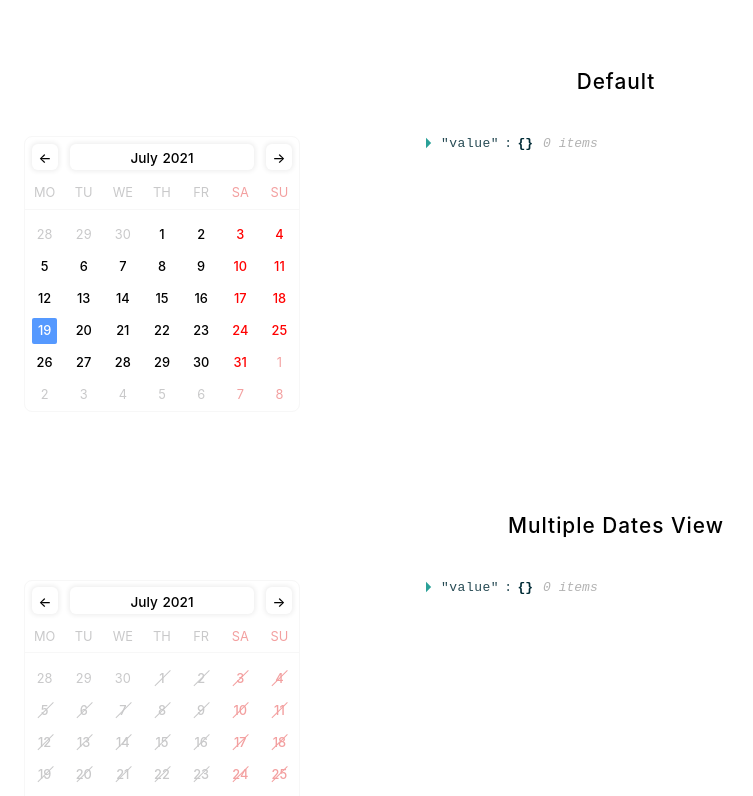
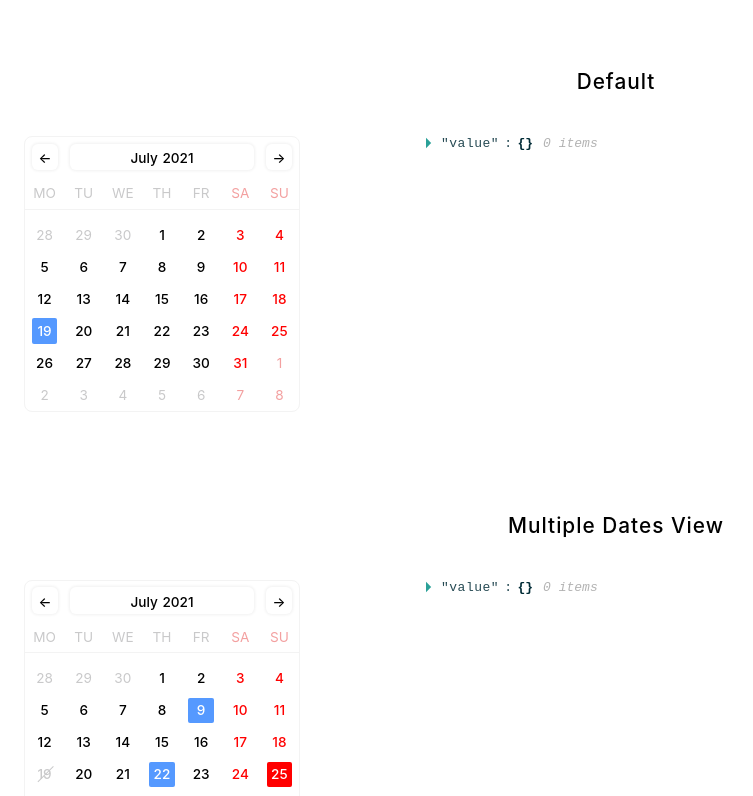
Before and after one commit to tusharf5/react-calendar, a React (Create React App) app: page / in a window 1280 px wide. Shown: the top 796 px of the page, without its empty margins (24-777 px from the left). Built offline with nearby package versions, Linux system fonts and the light colour scheme.

Commit message:
fix disabled bug and stylings

```diff
--- a/src/App.tsx
+++ b/src/App.tsx
@@ -166,7 +166,7 @@ function App() {
         <div>
           <div className='calendar'>
             <Calendar
-              value={[new Date(2021, 6, 21), new Date(2021, 6, 25), new Date(2021, 6, 9)]}
+              value={[new Date(2021, 6, 22), new Date(2021, 6, 25), new Date(2021, 6, 9)]}
               isMultiSelector
               disableToday
               separator='/'
--- a/src/awesome-react-calendar/calendar.css
+++ b/src/awesome-react-calendar/calendar.css
@@ -4,7 +4,7 @@
   --arc-color-text-dark: #000;
   --arc-color-text-inactive: #c9c9ca;
   --arc-color-text-white: #fff;
-  --arc-color-border: #f7f7f7;
+  --arc-color-border: #f3f3f3;
   --arc-color-box-shadow: #f1f1f1;
   /* General Theme Main Colors */
   --arc-color-primary: #5599ff;
@@ -100,13 +100,13 @@
 /** arc_header **/
 
 .arc_header_nav {
-  box-shadow: 0 0px 4px 2px var(--arc-color-box-shadow-header-button);
+  box-shadow: 0 0px 3px 1px var(--arc-color-box-shadow-header-button);
   border-radius: 6px;
   cursor: pointer;
 }
 
 .arc_header_label {
-  box-shadow: 0 0px 4px 2px var(--arc-color-box-shadow-header-button);
+  box-shadow: 0 0px 3px 1px var(--arc-color-box-shadow-header-button);
   border-radius: 6px;
   cursor: pointer;
 }
@@ -133,7 +133,7 @@
 }
 
 .arc_view-months .arc_view_cell button {
-  font-size: 0.8em;
+  font-size: 0.85em;
 }
 
 .arc_view-months .arc_view_cell.arc_this_month {
@@ -145,7 +145,7 @@
 /** arc_view-years **/
 
 .arc_view-years .arc_view_cell button {
-  font-size: 0.8em;
+  font-size: 0.85em;
   cursor: pointer;
 }
 
@@ -163,7 +163,7 @@
 
 .arc_view_weekdays_cell {
   color: var(--arc-color-text-weekday-label);
-  font-size: 0.8em;
+  font-size: 0.85em;
   text-transform: uppercase;
 }
 
@@ -183,7 +183,7 @@
 }
 
 .arc_view-days-of-month .arc_view_cell button {
-  font-size: 0.8em;
+  font-size: 0.85em;
   color: var(--arc-color-text-dom-inactive);
   cursor: pointer;
 }
--- a/src/awesome-react-calendar/calendar.tsx
+++ b/src/awesome-react-calendar/calendar.tsx
@@ -391,6 +391,8 @@ function Calendar({
       ? (value as Date).getMonth()
       : isRangeSelectorView
       ? selectedRangeStart.getMonth()
+      : isMultiSelectorView && Array.isArray(value) && isValid(value[0])
+      ? value[0].getMonth()
       : today.getMonth()) as MonthIndices
   );
 
@@ -401,6 +403,8 @@ function Calendar({
       ? (value as Date).getFullYear()
       : isRangeSelectorView
       ? selectedRangeStart.getFullYear()
+      : isMultiSelectorView && Array.isArray(value) && isValid(value[0])
+      ? value[0].getFullYear()
       : today.getFullYear()
   );
 
--- a/src/awesome-react-calendar/utils/date-utils.ts
+++ b/src/awesome-react-calendar/utils/date-utils.ts
@@ -460,9 +460,9 @@ function checkIfDateIsDisabledHOF(params: CheckIfDateIsDisabledHOFParams) {
     params;
 
   const date = new Date();
-  const dayOfMonth = date.getDate();
   const currentYear = date.getFullYear();
   const currentMonth = date.getMonth();
+  const currDate = date.getDate();
 
   return function checkIfDateIsDisabled(dateToCheck: Date) {
     if (disablePast) {
@@ -477,7 +477,7 @@ function checkIfDateIsDisabledHOF(params: CheckIfDateIsDisabledHOFParams) {
       if (
         dateToCheck.getFullYear() === currentYear &&
         dateToCheck.getMonth() === currentMonth &&
-        date.getDate() < dayOfMonth
+        dateToCheck.getDate() < currDate
       ) {
         return true;
       }
@@ -486,7 +486,7 @@ function checkIfDateIsDisabledHOF(params: CheckIfDateIsDisabledHOFParams) {
       if (
         dateToCheck.getFullYear() === currentYear &&
         dateToCheck.getMonth() === currentMonth &&
-        date.getDate() === dayOfMonth
+        dateToCheck.getDate() === currDate
       ) {
         return true;
       }
@@ -503,7 +503,7 @@ function checkIfDateIsDisabledHOF(params: CheckIfDateIsDisabledHOFParams) {
       if (
         dateToCheck.getFullYear() === currentYear &&
         dateToCheck.getMonth() === currentMonth &&
-        date.getDate() > dayOfMonth
+        dateToCheck.getDate() > currDate
       ) {
         return true;
       }
```
